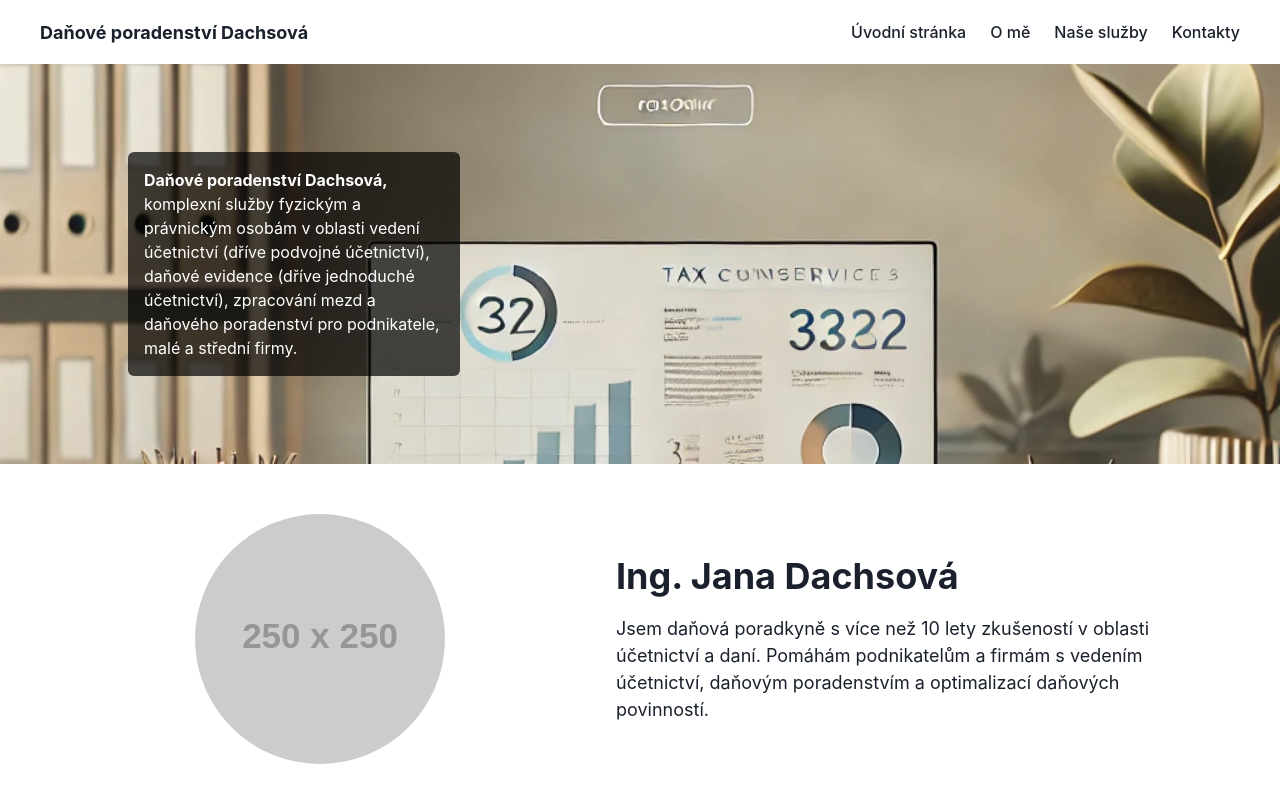
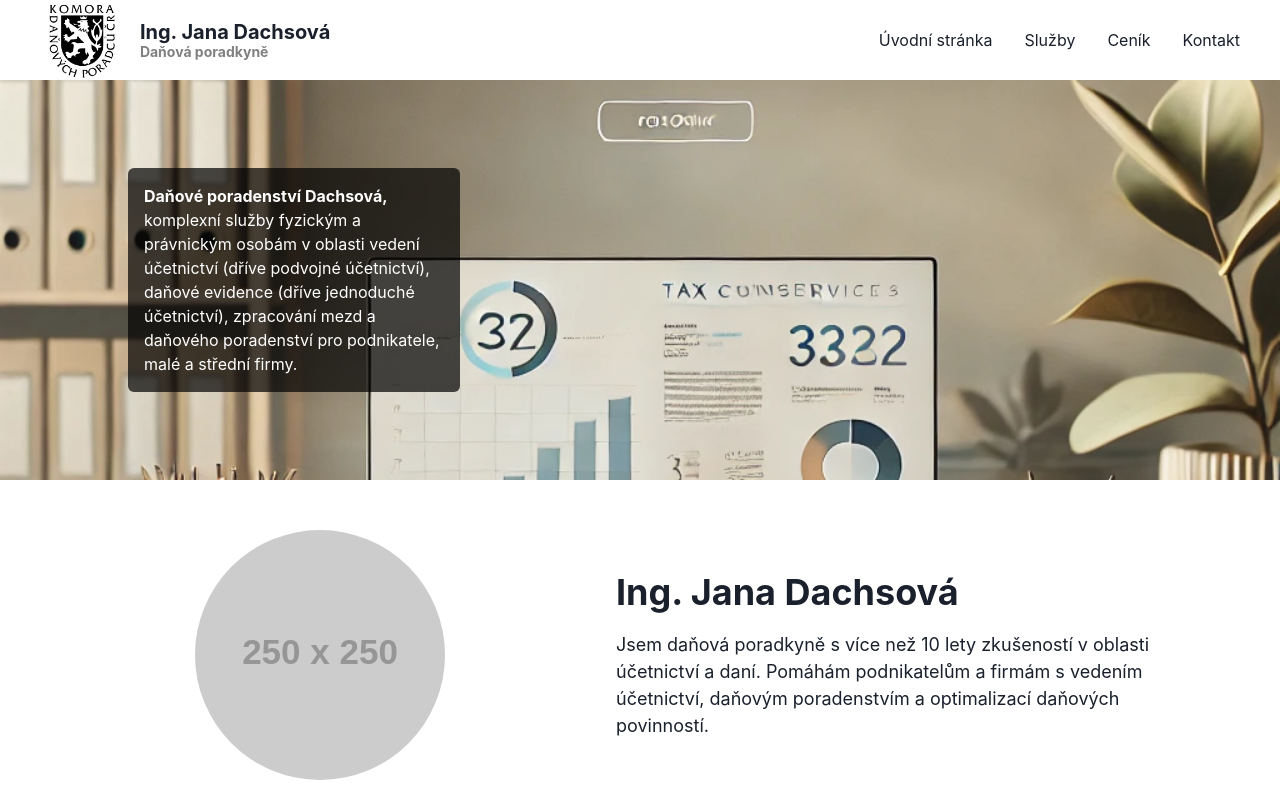
Before and after one commit to Standa44/poradenstvi-dachsova, a Next.js app: page / in a window 1280 px wide. Shown: the top 800 px of the page. Built offline with nearby package versions, Linux system fonts and the light colour scheme.

Commit message:
header component changes

```diff
--- a/src/components/LayoutComponents/HeaderComponent.js
+++ b/src/components/LayoutComponents/HeaderComponent.js
@@ -1,51 +1,43 @@
 import {
-    Box,
-    Flex,
-    HStack,
-    IconButton,
-    Link,
-    Drawer,
-    DrawerBody,
-    DrawerOverlay,
-    DrawerContent,
-    DrawerCloseButton,
-    useDisclosure,
-    VStack,
+  Box, Flex, IconButton, Drawer, DrawerBody, DrawerOverlay, DrawerContent, DrawerCloseButton,
+  useDisclosure, VStack, Heading, Image
 } from "@chakra-ui/react";
+import Link from 'next/link';
 import { HamburgerIcon } from "@chakra-ui/icons";
 
 const HeaderComponent = () => {
   const { isOpen, onOpen, onClose } = useDisclosure();
 
   return (
-      <Box as="header" bg="white" shadow="md" px={4} >
-        <Flex
-          h={16}
-          alignItems="center"
+    <Box as="header" bg="white" shadow="md" px={4}>
+      <Flex h={20} alignItems="center"
         justifyContent="space-between"
-          maxW="1200px"
-          mx="auto" position="sticky" top="0" zIndex="20"
+        maxW="1200px" mx="auto" position="sticky"
+        top="0" zIndex="20"
       >
-          {/* Logo */}
-          <Box fontWeight="bold" fontSize="lg">
-            Daňové poradenství Dachsová
+        <Flex alignItems="center">
+          <Image src="images/komora-danovych-poradcu-logo.png" w={{ base: "15%", md: "10%" }} />
+          <Box fontWeight="bold" fontSize="lg" ml={4}>
+            <Heading size="md">Ing. Jana Dachsová</Heading>
+            <Heading size="xs" color="gray">Daňová poradkyně</Heading>
           </Box>
+        </Flex>
 
         {/* Desktop Navigation */}
-          <HStack as="nav" spacing={6} display={{ base: "none", md: "flex" }}>
-            <Link href="#domu" fontWeight="medium">
+        <Flex as="nav" gap={8} display={{ base: "none", md: "flex" }} whiteSpace="nowrap">
+          <Link href="/" fontWeight="medium" mx={2}>
             Úvodní stránka
           </Link>
-            <Link href="#o-me" fontWeight="medium">
-              O mě
+          <Link href="sluzby" fontWeight="medium" mx={2}>
+            Služby
           </Link>
-            <Link href="#sluzby" fontWeight="medium">
-              Naše služby
+          <Link href="cenik" fontWeight="medium" mx={2}>
+            Ceník
           </Link>
-            <Link href="#kontakt" fontWeight="medium">
-              Kontakty
+          <Link href="kontakt" fontWeight="medium" mx={2}>
+            Kontakt
           </Link>
-          </HStack>
+        </Flex>
 
         {/* Mobile Menu Icon */}
         <IconButton
@@ -69,13 +61,16 @@ import {
           <DrawerCloseButton />
           <DrawerBody>
             <VStack as="nav" spacing={4} mt={10}>
-                <Link href="#home" onClick={onClose} fontSize="lg">
+              <Link href="/" passHref onClick={onClose} fontSize="lg">
                 Domů
               </Link>
-                <Link href="#services" onClick={onClose} fontSize="lg">
+              <Link href="/sluzby" passHref onClick={onClose} fontSize="lg">
                 Služby
               </Link>
-                <Link href="#contact" onClick={onClose} fontSize="lg">
+              <Link href="/cenik" passHref onClick={onClose} fontSize="lg">
+                Ceník
+              </Link>
+              <Link href="/kontakt" passHref onClick={onClose} fontSize="lg">
                 Kontakt
               </Link>
             </VStack>
```
Lines whose indentation alone changed are shown as unchanged.
